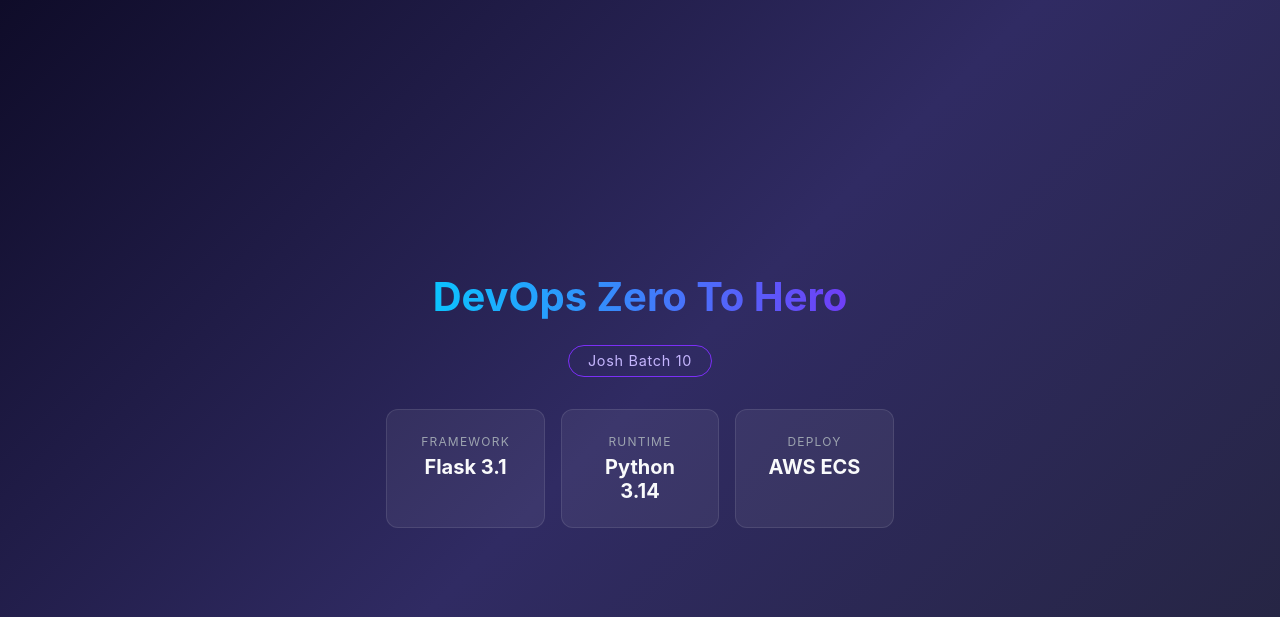
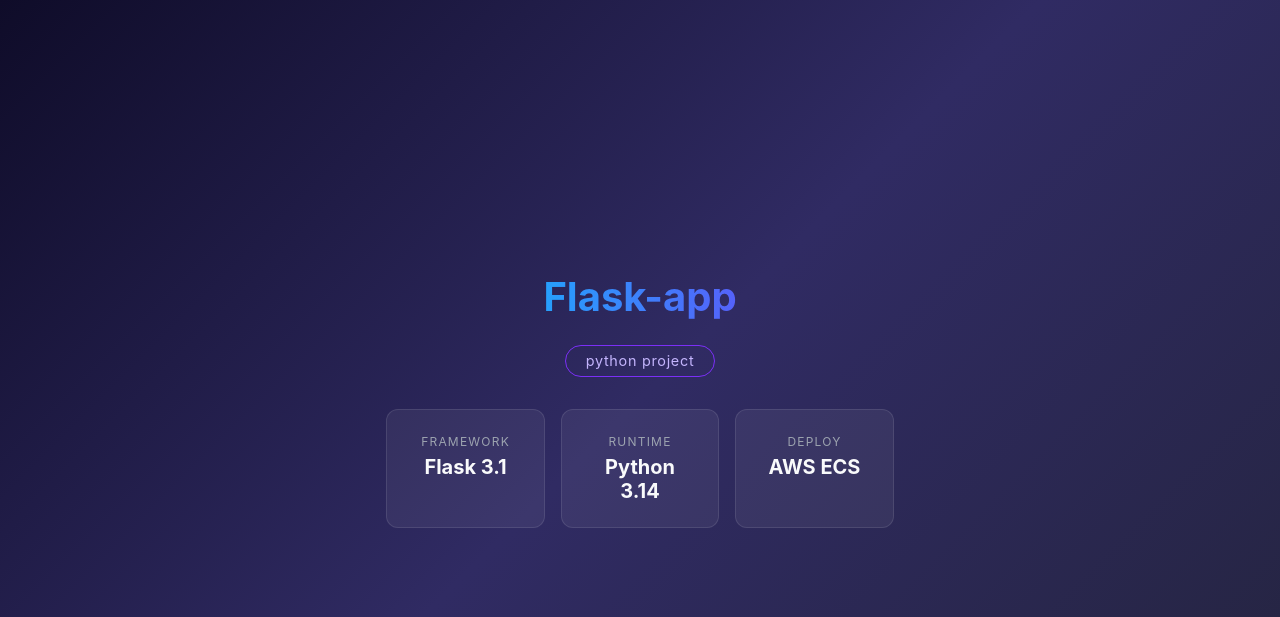
Before and after one commit to mannubarwer001-glitch/flask-app, a Flask app: page / in a window 1280 px wide. Shown: the top 617 px of the page. Run offline with Flask 3, Linux system fonts and the light colour scheme.

Commit message:
Update index.html

```diff
--- a/templates/index.html
+++ b/templates/index.html
@@ -3,7 +3,7 @@
 <head>
     <meta charset="UTF-8">
     <meta name="viewport" content="width=device-width, initial-scale=1.0">
-    <title>DevOps Zero To Hero</title>
+    <title>Devops Docker project </title>
     <style>
         * { margin: 0; padding: 0; box-sizing: border-box; }
         body {
@@ -67,8 +67,8 @@
 </head>
 <body>
     <div class="container">
-        <h1>DevOps Zero To Hero</h1>
-        <div class="badge">Josh Batch 10</div>
+        <h1>Flask-app</h1>
+        <div class="badge">python project </div>
         <div class="cards">
             <div class="card">
                 <span>Framework</span>
```
